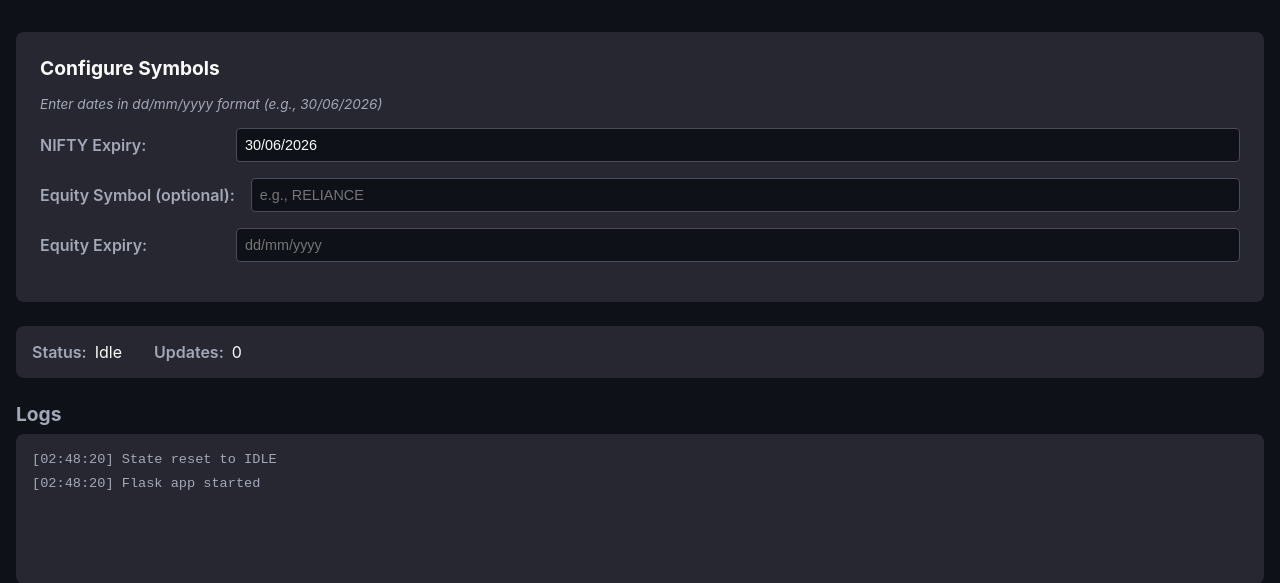
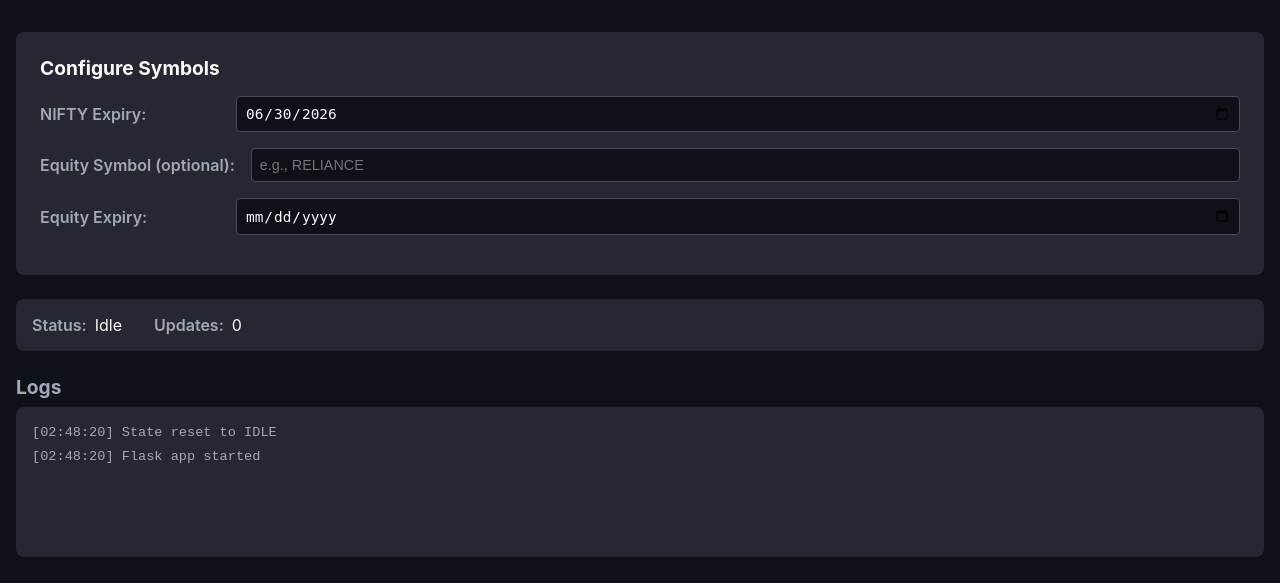
Before and after one commit to raunakadvani2410/npc, a Flask app: page / in a window 1280 px wide. Shown: the part 104-687 px from the top of the page. Run offline with Flask 3, Linux system fonts and the light colour scheme.

```diff
--- a/static/css/style.css
+++ b/static/css/style.css
@@ -93,13 +93,6 @@ body {
     margin-bottom: 1rem;
     color: #fafafa;
     font-size: 1.2rem;
-}
-
-.date-format-hint {
-    margin-bottom: 1rem;
-    color: #a3a8b8;
-    font-size: 0.85rem;
-    font-style: italic;
 }
 
 .input-row {
--- a/static/js/main.js
+++ b/static/js/main.js
@@ -74,79 +74,23 @@ async function apiCall(endpoint, method = 'GET', body = null) {
     }
 }
 
-// Helper function to convert dd/mm/yyyy to YYYY-MM-DD
-function convertDateFormat(dateStr) {
-    if (!dateStr) return null;
-
-    // Check if already in YYYY-MM-DD format (from date input)
-    if (/^\d{4}-\d{2}-\d{2}$/.test(dateStr)) {
-        return dateStr;
-    }
-
-    // Parse dd/mm/yyyy format
-    const parts = dateStr.split('/');
-    if (parts.length !== 3) {
-        throw new Error('Invalid date format. Please use dd/mm/yyyy');
-    }
-
-    const day = parts[0].padStart(2, '0');
-    const month = parts[1].padStart(2, '0');
-    const year = parts[2];
-
-    // Validate date
-    const date = new Date(`${year}-${month}-${day}`);
-    if (isNaN(date.getTime())) {
-        throw new Error('Invalid date. Please check the date values.');
-    }
-
-    // Validate that the parsed date matches input (to catch invalid dates like 32/13/2025)
-    const parsedDay = date.getDate().toString().padStart(2, '0');
-    const parsedMonth = (date.getMonth() + 1).toString().padStart(2, '0');
-    const parsedYear = date.getFullYear().toString();
-
-    if (parsedDay !== day || parsedMonth !== month || parsedYear !== year) {
-        throw new Error('Invalid date. Please check the date values.');
-    }
-
-    return `${year}-${month}-${day}`;
-}
-
 // Event Handlers
 async function handleStart() {
     try {
-        // Get symbol configuration
-        const niftyExpiryRaw = niftyExpiryInput.value.trim();
+        // Get symbol configuration (date inputs return YYYY-MM-DD format)
+        const niftyExpiry = niftyExpiryInput.value;
         const equitySymbol = equitySymbolInput.value.trim().toUpperCase();
-        const equityExpiryRaw = equityExpiryInput.value.trim();
+        const equityExpiry = equityExpiryInput.value;
 
-        // Validate and convert dates
-        if (!niftyExpiryRaw) {
-            alert('Please enter NIFTY expiry date');
+        // Validate inputs
+        if (!niftyExpiry) {
+            alert('Please select NIFTY expiry date');
             return;
         }
 
-        let niftyExpiry, equityExpiry;
-
-        try {
-            niftyExpiry = convertDateFormat(niftyExpiryRaw);
-        } catch (error) {
-            alert(`Invalid NIFTY expiry date: ${error.message}`);
+        if (equitySymbol && !equityExpiry) {
+            alert('Please select expiry date for equity symbol');
             return;
-        }
-
-        // Validate equity inputs
-        if (equitySymbol && !equityExpiryRaw) {
-            alert('Please enter expiry date for equity symbol');
-            return;
-        }
-
-        if (equitySymbol && equityExpiryRaw) {
-            try {
-                equityExpiry = convertDateFormat(equityExpiryRaw);
-            } catch (error) {
-                alert(`Invalid equity expiry date: ${error.message}`);
-                return;
-            }
         }
 
         // Build payload
--- a/templates/dashboard.html
+++ b/templates/dashboard.html
@@ -21,10 +21,9 @@
         <!-- Symbol Configuration -->
         <div id="symbol-input-container" class="symbol-input-container">
             <h3>Configure Symbols</h3>
-            <p class="date-format-hint">Enter dates in dd/mm/yyyy format (e.g., 30/06/2026)</p>
             <div class="input-row">
                 <label>NIFTY Expiry:</label>
-                <input type="text" id="nifty-expiry-input" placeholder="dd/mm/yyyy" pattern="\d{2}/\d{2}/\d{4}" value="30/06/2026">
+                <input type="date" id="nifty-expiry-input" value="2026-06-30">
             </div>
             <div class="input-row">
                 <label>Equity Symbol (optional):</label>
@@ -32,7 +31,7 @@
             </div>
             <div class="input-row">
                 <label>Equity Expiry:</label>
-                <input type="text" id="equity-expiry-input" placeholder="dd/mm/yyyy" pattern="\d{2}/\d{2}/\d{4}">
+                <input type="date" id="equity-expiry-input">
             </div>
         </div>
 
```
